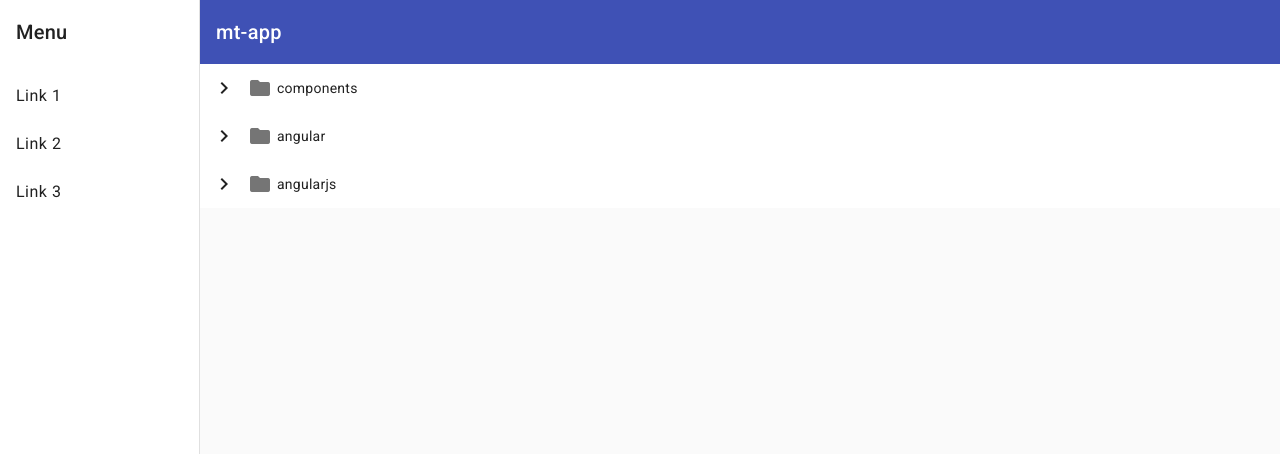
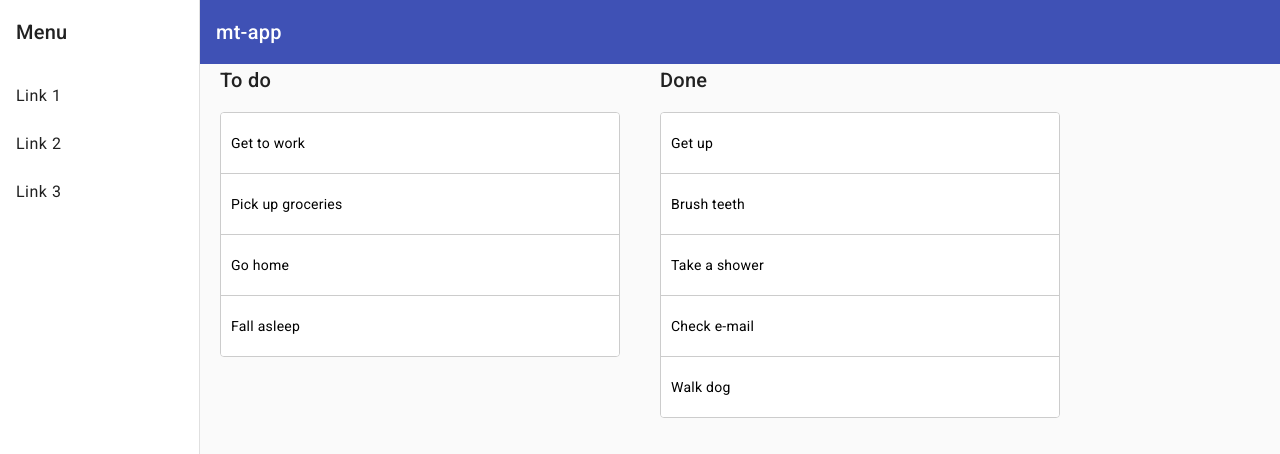
Before and after one commit to mrigankvallabh/mt-app, an Angular app: page / in a window 1280 px wide. Shown: the top 454 px of the page. Built offline with nearby package versions, Linux system fonts and the light colour scheme.

Commit message:
Added Angular Drag Drop Schematic

```diff
--- a/src/app/app.module.ts
+++ b/src/app/app.module.ts
@@ -26,6 +26,8 @@ import { MatGridListModule } from '@angular/material/grid-list';
 import { MatMenuModule } from '@angular/material/menu';
 import { NgTreeComponent } from './ng-tree/ng-tree.component';
 import { MatTreeModule } from '@angular/material/tree';
+import { NgDragDropComponent } from './ng-drag-drop/ng-drag-drop.component';
+import { DragDropModule } from '@angular/cdk/drag-drop';
 
 @NgModule({
   declarations: [
@@ -34,7 +36,8 @@ import { MatTreeModule } from '@angular/material/tree';
     NgNavigationComponent,
     NgTableComponent,
     NgDashboardComponent,
-    NgTreeComponent
+    NgTreeComponent,
+    NgDragDropComponent
   ],
   imports: [
     BrowserModule,
@@ -57,6 +60,7 @@ import { MatTreeModule } from '@angular/material/tree';
     MatGridListModule,
     MatMenuModule,
     MatTreeModule,
+    DragDropModule,
   ],
   providers: [],
   bootstrap: [AppComponent]
--- /dev/null
+++ b/src/app/ng-drag-drop/ng-drag-drop.component.css
@@ -0,0 +1,52 @@
+.container {
+  width: 400px;
+  max-width: 100%;
+  margin: 0 20px;
+  display: inline-block;
+  vertical-align: top;
+}
+
+.list {
+  border: solid 1px #ccc;
+  min-height: 60px;
+  background: white;
+  border-radius: 4px;
+  display: block;
+  overflow: hidden;
+}
+
+.list-item {
+  padding: 20px 10px;
+  border-bottom: solid 1px #ccc;
+  box-sizing: border-box;
+  cursor: move;
+  background: white;
+  color: black;
+  font-size: 14px;
+}
+
+.list-item:last-child {
+  border: none;
+}
+
+/* Highlight the list item that is being dragged. */
+.cdk-drag-preview {
+  border-radius: 4px;
+  box-shadow: 0 5px 5px -3px rgba(0, 0, 0, 0.2),
+              0 8px 10px 1px rgba(0, 0, 0, 0.14),
+              0 3px 14px 2px rgba(0, 0, 0, 0.12);
+}
+
+/* Animate items as they're being sorted. */
+.cdk-drop-list-dragging .cdk-drag {
+  transition: transform 250ms cubic-bezier(0, 0, 0.2, 1);
+}
+
+/* Animate an item that has been dropped. */
+.cdk-drag-animating {
+  transition: transform 300ms cubic-bezier(0, 0, 0.2, 1);
+}
+
+.cdk-drag-placeholder {
+  opacity: 0;
+}
--- /dev/null
+++ b/src/app/ng-drag-drop/ng-drag-drop.component.html
@@ -0,0 +1,17 @@
+<div class="container">
+  <h2>To do</h2>
+
+  <div cdkDropList #todoList="cdkDropList" [cdkDropListData]="todo"
+      [cdkDropListConnectedTo]="doneList" class="list" (cdkDropListDropped)="drop($event)">
+    <div class="list-item" *ngFor="let item of todo" cdkDrag>{{item}}</div>
+  </div>
+</div>
+
+<div class="container">
+  <h2>Done</h2>
+
+  <div cdkDropList #doneList="cdkDropList" [cdkDropListData]="done"
+      [cdkDropListConnectedTo]="todoList" class="list" (cdkDropListDropped)="drop($event)">
+    <div class="list-item" *ngFor="let item of done" cdkDrag>{{item}}</div>
+  </div>
+</div>
--- /dev/null
+++ b/src/app/ng-drag-drop/ng-drag-drop.component.ts
@@ -0,0 +1,35 @@
+import { Component } from '@angular/core';
+import { CdkDragDrop, moveItemInArray, transferArrayItem } from '@angular/cdk/drag-drop';
+
+@Component({
+  selector: 'app-ng-drag-drop',
+  templateUrl: './ng-drag-drop.component.html',
+  styleUrls: ['./ng-drag-drop.component.css'],
+})
+export class NgDragDropComponent {
+  todo = [
+    'Get to work',
+    'Pick up groceries',
+    'Go home',
+    'Fall asleep'
+  ];
+
+  done = [
+    'Get up',
+    'Brush teeth',
+    'Take a shower',
+    'Check e-mail',
+    'Walk dog'
+  ];
+
+  drop(event: CdkDragDrop<string[]>): void {
+    if (event.previousContainer === event.container) {
+      moveItemInArray(event.container.data, event.previousIndex, event.currentIndex);
+    } else {
+      transferArrayItem(event.previousContainer.data,
+          event.container.data,
+          event.previousIndex,
+          event.currentIndex);
+    }
+  }
+}
--- a/src/app/ng-navigation/ng-navigation.component.html
+++ b/src/app/ng-navigation/ng-navigation.component.html
@@ -27,7 +27,8 @@
       <!-- <app-ng-address-form></app-ng-address-form> -->
       <!-- <app-ng-table></app-ng-table> -->
       <!-- <app-ng-dashboard></app-ng-dashboard> -->
-      <app-ng-tree></app-ng-tree>
+      <!-- <app-ng-tree></app-ng-tree> -->
+      <app-ng-drag-drop></app-ng-drag-drop>
     </main>
   </mat-sidenav-content>
 </mat-sidenav-container>
```
Also changed, not shown: 1 other file (tests, documents, lock files or other folders).
